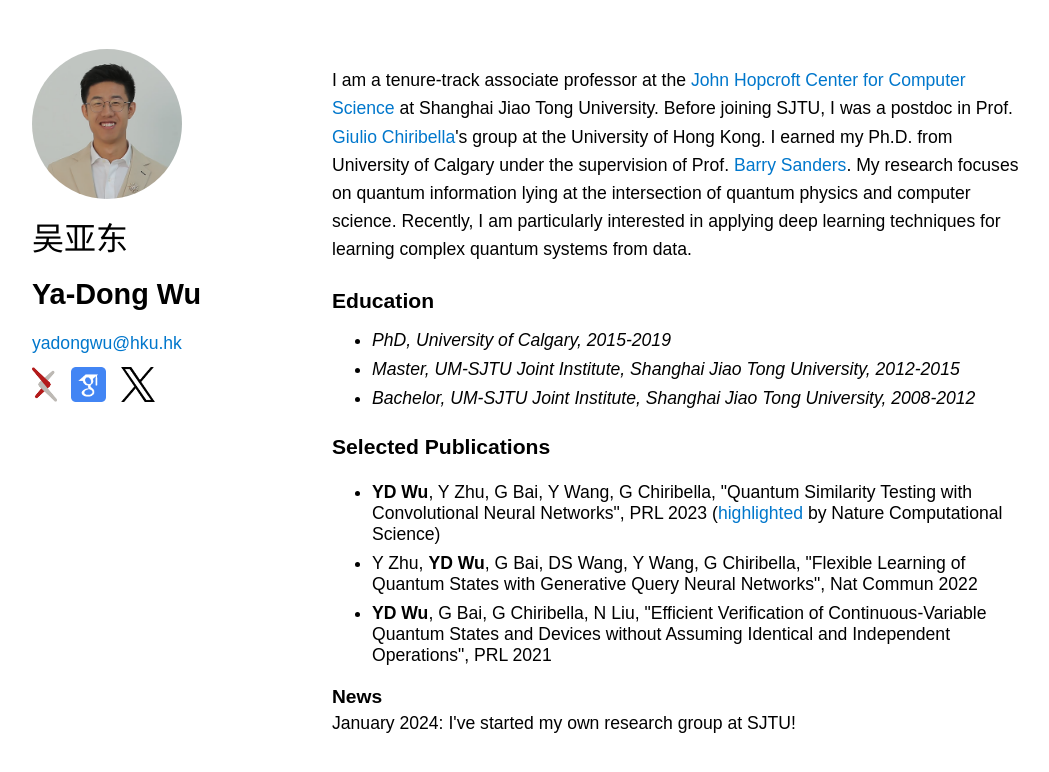
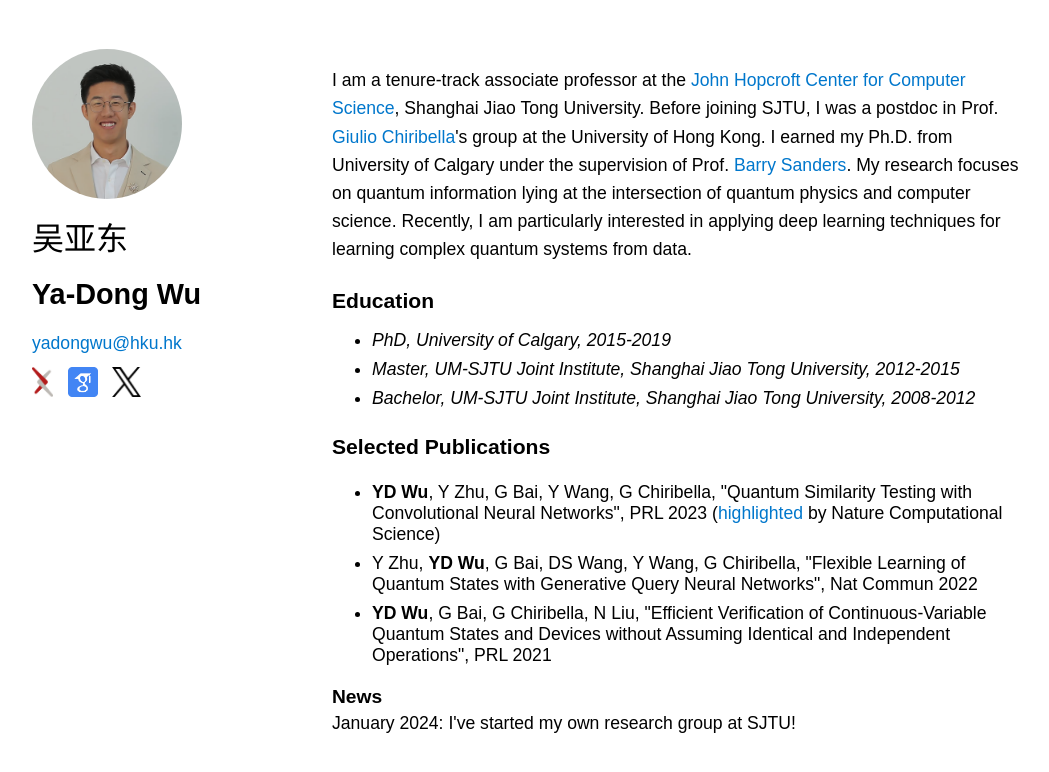
Before and after one commit to Yadong301/Yadong301.github.io, a plain HTML site: page index.html in a window 1280 px wide. Shown: the whole page, without its empty margins (108-1157 px from the left). Drawn offline with Linux system fonts and the light colour scheme; a web font is replaced by a local one.

Commit message:
Update index.html

```diff
--- a/index.html
+++ b/index.html
@@ -57,7 +57,7 @@
 
         #social-links img {
             width: auto;
-            height: 35px;
+            height: 30px;
         }
 
 
@@ -170,7 +170,7 @@ a:hover {
             </div>
         </div>
         <div id="right-content">
-            <p>I am a tenure-track associate professor at the <a href="https://jhc.sjtu.edu.cn/" target="_blank">John Hopcroft Center for Computer Science</a> at Shanghai Jiao Tong University.
+            <p>I am a tenure-track associate professor at the <a href="https://jhc.sjtu.edu.cn/" target="_blank">John Hopcroft Center for Computer Science</a>, Shanghai Jiao Tong University.
                 Before joining SJTU, I was a postdoc in Prof. <a href="https://qici.weebly.com/giulio-chiribella.html" target="_blank">Giulio Chiribella</a>'s group at the University of Hong Kong.
                 I earned my Ph.D. from University of Calgary under the supervision of Prof. <a href="https://profiles.ucalgary.ca/barry-sanders" target="_blank">Barry Sanders</a>.
             My research focuses on quantum information lying at the intersection of quantum physics and computer science.
```
